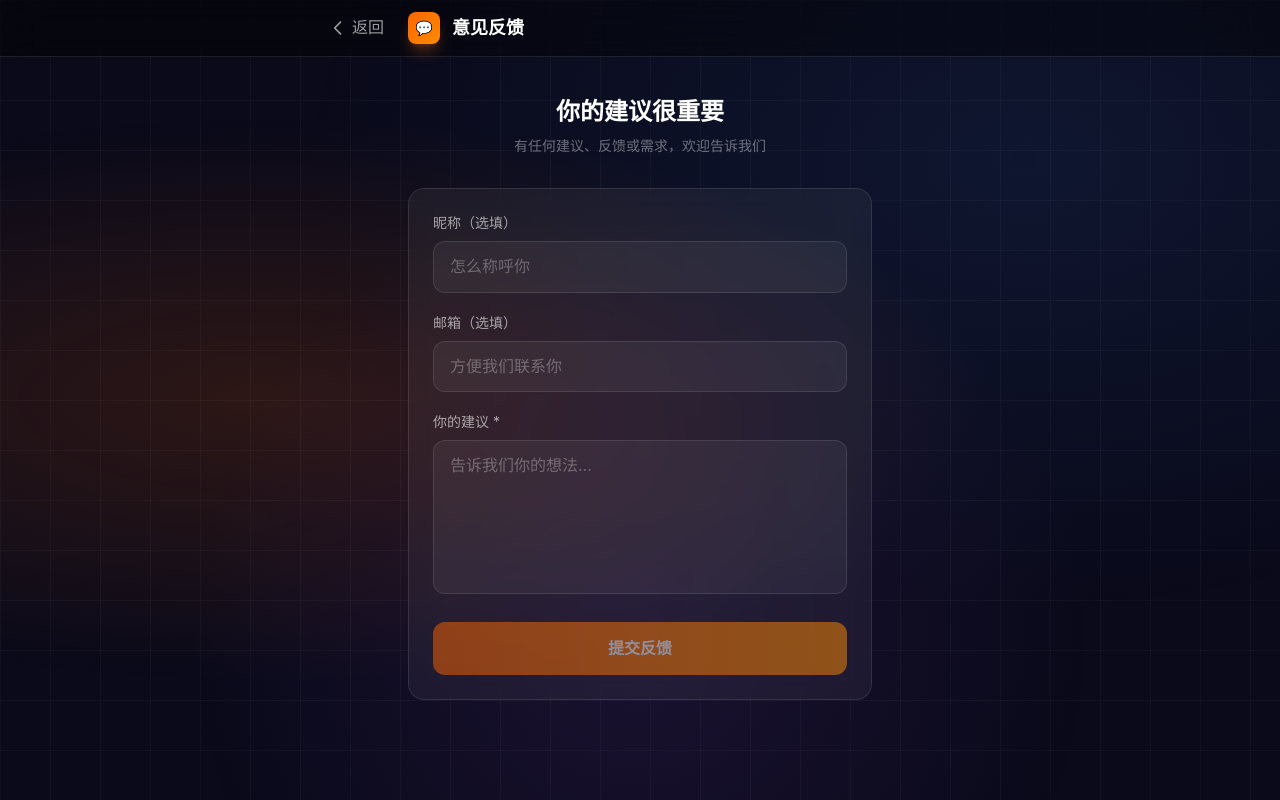
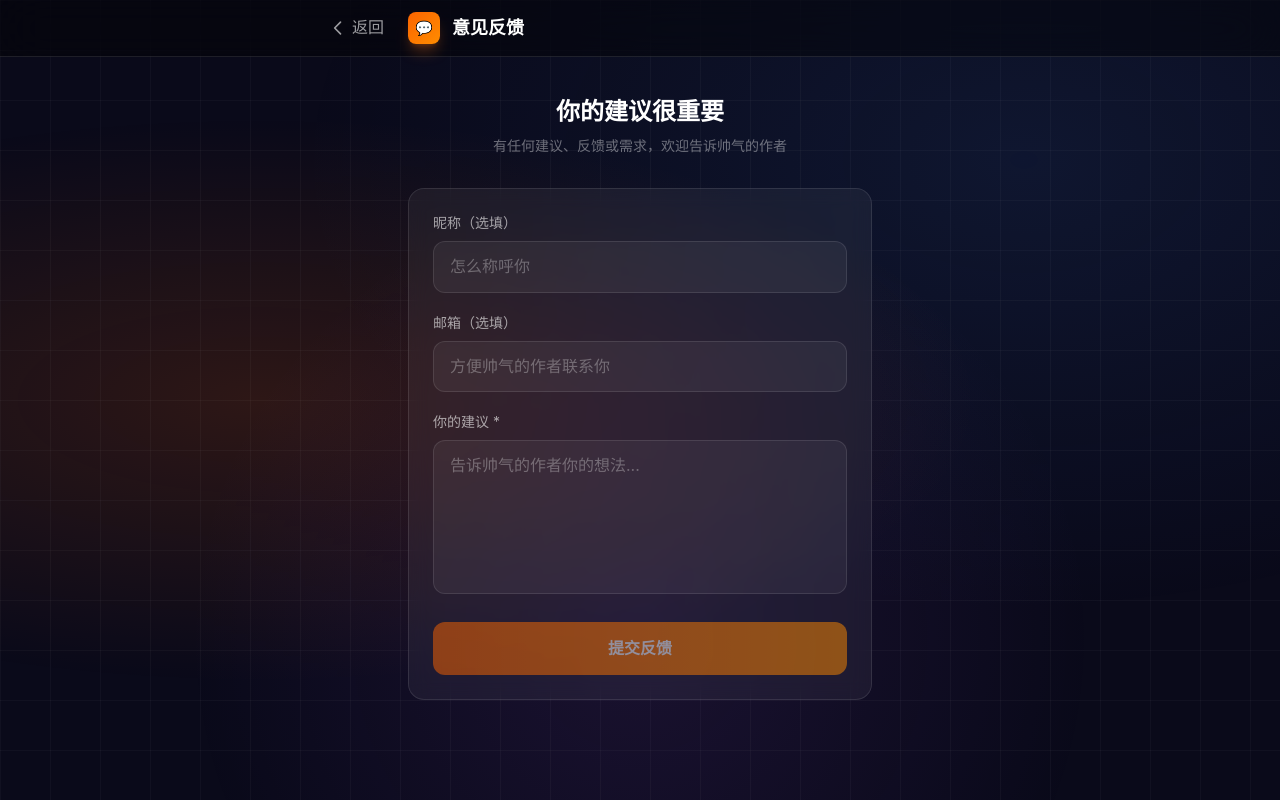
Before and after one commit to fuermosi314/9943website, a Next.js app: page /feedback in a window 1280 px wide. Built offline with nearby package versions, Linux system fonts and the light colour scheme.

Commit message:
反馈页面称呼改为帅气的作者

```diff
--- a/app/feedback/page.tsx
+++ b/app/feedback/page.tsx
@@ -62,14 +62,14 @@ export default function FeedbackPage() {
       <main className="max-w-lg mx-auto px-6 pt-24 pb-16">
         <div className="text-center mb-8">
           <h2 className="text-2xl font-bold text-white mb-2">你的建议很重要</h2>
-          <p className="text-white/40 text-sm">有任何建议、反馈或需求，欢迎告诉我们</p>
+          <p className="text-white/40 text-sm">有任何建议、反馈或需求，欢迎告诉帅气的作者</p>
         </div>
 
         {status === 'success' ? (
           <div className="glass-card p-8 text-center">
             <div className="text-5xl mb-4">🎉</div>
             <h3 className="text-xl font-semibold text-white mb-2">感谢你的反馈！</h3>
-            <p className="text-white/40 text-sm mb-6">我们会认真阅读你的建议</p>
+            <p className="text-white/40 text-sm mb-6">帅气的作者会认真阅读你的建议</p>
             <Link
               href="/"
               className="inline-block px-6 py-3 bg-gradient-to-r from-[#fb6400] to-[#ff8c00] text-white font-medium rounded-xl hover:shadow-lg hover:shadow-orange-500/30 transition-all"
@@ -96,7 +96,7 @@ export default function FeedbackPage() {
                 type="email"
                 value={formData.email}
                 onChange={(e) => setFormData({ ...formData, email: e.target.value })}
-                placeholder="方便我们联系你"
+                placeholder="方便帅气的作者联系你"
                 className="w-full px-4 py-3 bg-white/5 border border-white/10 rounded-xl text-white placeholder:text-white/30 focus:outline-none focus:border-[#fb6400] transition-colors"
               />
             </div>
@@ -106,7 +106,7 @@ export default function FeedbackPage() {
               <textarea
                 value={formData.message}
                 onChange={(e) => setFormData({ ...formData, message: e.target.value })}
-                placeholder="告诉我们你的想法..."
+                placeholder="告诉帅气的作者你的想法..."
                 required
                 rows={5}
                 className="w-full px-4 py-3 bg-white/5 border border-white/10 rounded-xl text-white placeholder:text-white/30 focus:outline-none focus:border-[#fb6400] transition-colors resize-none"
```
